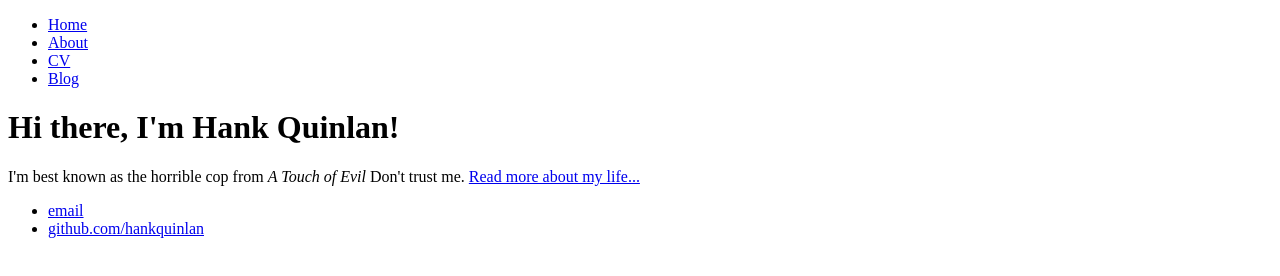
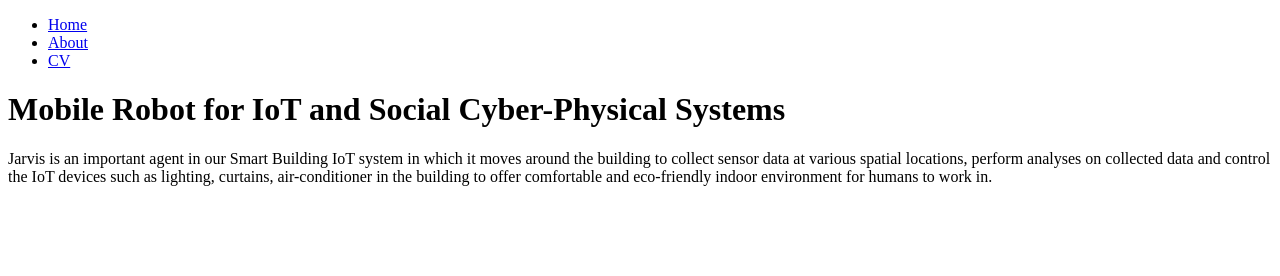
Before and after one commit to weijiafeng/weijiafeng.github.io, a plain HTML site: page index.html in a window 1280 px wide. Drawn offline with Linux system fonts and the light colour scheme.

Commit message:
Update index.html
Wording changes

```diff
--- a/index.html
+++ b/index.html
@@ -7,22 +7,15 @@
         <nav>
             <ul>
                 <li><a href="/">Home</a></li>
-                <li><a href="/about">About</a></li>
-                <li><a href="/cv">CV</a></li>
-                <li><a href="/blog">Blog</a></li>
+                <li><a href="/About">About</a></li>
+                <li><a href="/Demo">CV</a></li>
             </ul>
         </nav>
         <div class="container">
             <div class="blurb">
-                <h1>Hi there, I'm Hank Quinlan!</h1>
-                <p>I'm best known as the horrible cop from <em>A Touch of Evil</em> Don't trust me. <a href="/about">Read more about my life...</a></p>
+                <h1>Mobile Robot for IoT and Social Cyber-Physical Systems</h1>
+                <p>Jarvis is an important agent in our Smart Building IoT system in which it moves around the building to collect sensor data at various spatial locations, perform analyses on collected data and control the IoT devices such as lighting, curtains, air-conditioner in the building to offer comfortable and eco-friendly indoor environment for humans to work in.</p>
             </div><!-- /.blurb -->
         </div><!-- /.container -->
-        <footer>
-            <ul>
-                <li><a href="mailto:hankquinlanhub@gmail.com">email</a></li>
-                <li><a href="https://github.com/hankquinlan">github.com/hankquinlan</a></li>
-            </ul>
-        </footer>
     </body>
 </html>
```
